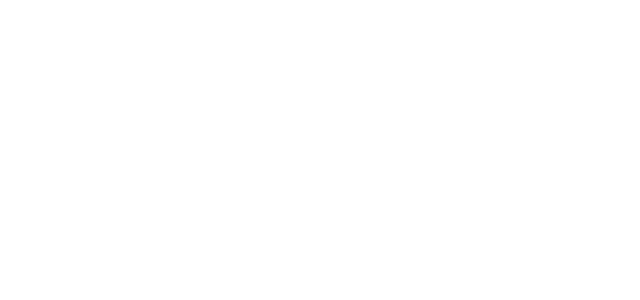
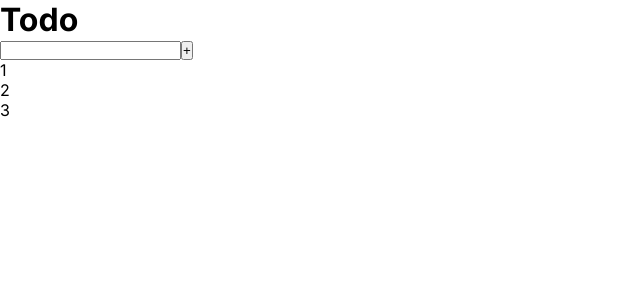
Before and after one commit to AchiGel/todo-list, a React (Create React App) app: page / in a window 1280 px wide. Shown: the top 300 px of the page, without its empty margins (0-640 px from the left). Built offline with nearby package versions, Linux system fonts and the light colour scheme.

Commit message:
add components and styles

```diff
--- a/src/App.css
+++ b/src/App.css
@@ -1,38 +1,5 @@
-.App {
-  text-align: center;
+* {
+  padding: 0;
+  margin: 0;
+  box-sizing: border-box;
 }
-
-.App-logo {
-  height: 40vmin;
-  pointer-events: none;
-}
-
-@media (prefers-reduced-motion: no-preference) {
-  .App-logo {
-    animation: App-logo-spin infinite 20s linear;
-  }
-}
-
-.App-header {
-  background-color: #282c34;
-  min-height: 100vh;
-  display: flex;
-  flex-direction: column;
-  align-items: center;
-  justify-content: center;
-  font-size: calc(10px + 2vmin);
-  color: white;
-}
-
-.App-link {
-  color: #61dafb;
-}
-
-@keyframes App-logo-spin {
-  from {
-    transform: rotate(0deg);
-  }
-  to {
-    transform: rotate(360deg);
-  }
-}
--- a/src/App.js
+++ b/src/App.js
@@ -1,7 +1,14 @@
 import "./App.css";
+import Header from "./components/Header/Header";
+import ToDoBody from "./components/ToDoBody/ToDoBody";
 
 function App() {
-  return <div className="App"></div>;
+  return (
+    <div className="App">
+      <Header />
+      <ToDoBody />
+    </div>
+  );
 }
 
 export default App;
--- /dev/null
+++ b/src/components/Header/Header.js
@@ -0,0 +1,11 @@
+import "./header.css";
+
+function Header() {
+  return (
+    <header>
+      <h1>Todo</h1>
+    </header>
+  );
+}
+
+export default Header;
--- /dev/null
+++ b/src/components/ToDoBody/ToDoBody.js
@@ -0,0 +1,24 @@
+import "./toDoBody.css";
+
+function ToDoBody() {
+  return (
+    <main>
+      <section></section>
+      <section>
+        <form>
+          <input type="text" />
+          <button>+</button>
+        </form>
+        <div>
+          <ul>
+            <li>1</li>
+            <li>2</li>
+            <li>3</li>
+          </ul>
+        </div>
+      </section>
+    </main>
+  );
+}
+
+export default ToDoBody;
--- a/src/index.css
+++ b/src/index.css
@@ -1,13 +1,10 @@
+@import url("https://fonts.googleapis.com/css2?family=Inter:wght@100..900&display=swap");
+
 body {
   margin: 0;
-  font-family: -apple-system, BlinkMacSystemFont, 'Segoe UI', 'Roboto', 'Oxygen',
-    'Ubuntu', 'Cantarell', 'Fira Sans', 'Droid Sans', 'Helvetica Neue',
-    sans-serif;
+  padding: 0;
+  box-sizing: border-box;
+  font-family: "Inter", sans-serif;
   -webkit-font-smoothing: antialiased;
   -moz-osx-font-smoothing: grayscale;
 }
-
-code {
-  font-family: source-code-pro, Menlo, Monaco, Consolas, 'Courier New',
-    monospace;
-}
```
Also changed, not shown: src/components/Header/header.css (added), src/components/ToDoBody/toDoBody.css (added).
